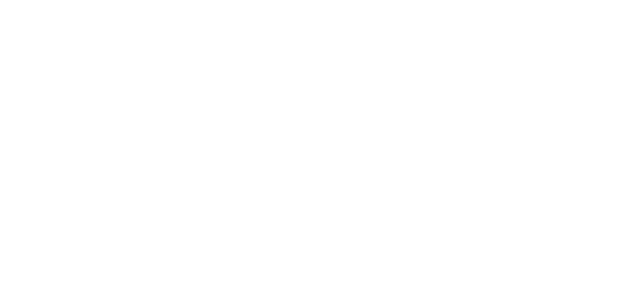
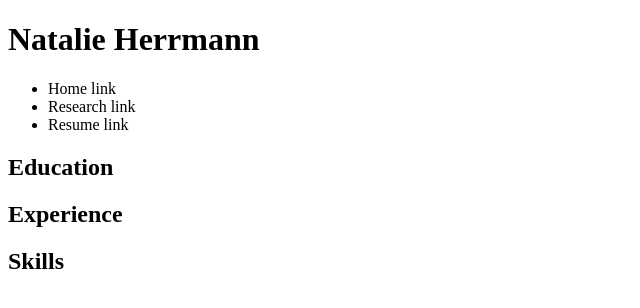
Before and after one commit to natalieherrmann/project-one, a plain HTML site: page resume/index.html in a window 1280 px wide. Shown: the whole page, without its empty margins (0-640 px from the left). Drawn offline with Linux system fonts and the light colour scheme.

Commit message:
Add incomplete nav links and resume sections

```diff
--- a/resume/index.html
+++ b/resume/index.html
@@ -5,5 +5,26 @@
   <meta charset="utf-8" />
 </head>
 <body>
+  <header>
+    <h1>Natalie Herrmann</h1>
+    <nav>
+      <ul>
+        <li>Home link</li>
+        <li>Research link</li>
+        <li>Resume link</li> <!-- Current page -->
+      </ul>
+    </nav>
+  </header>
+  <main>
+    <section id="education">
+      <h1>Education</h1>
+    </section>
+    <section id="experience">
+      <h1>Experience</h1>
+    </section>
+    <section id="skills">
+      <h1>Skills</h1>
+    </section>
+  </main>
 </body>
 </html>
```
Also changed, not shown: research/index.html (added, +19 -0 lines).
